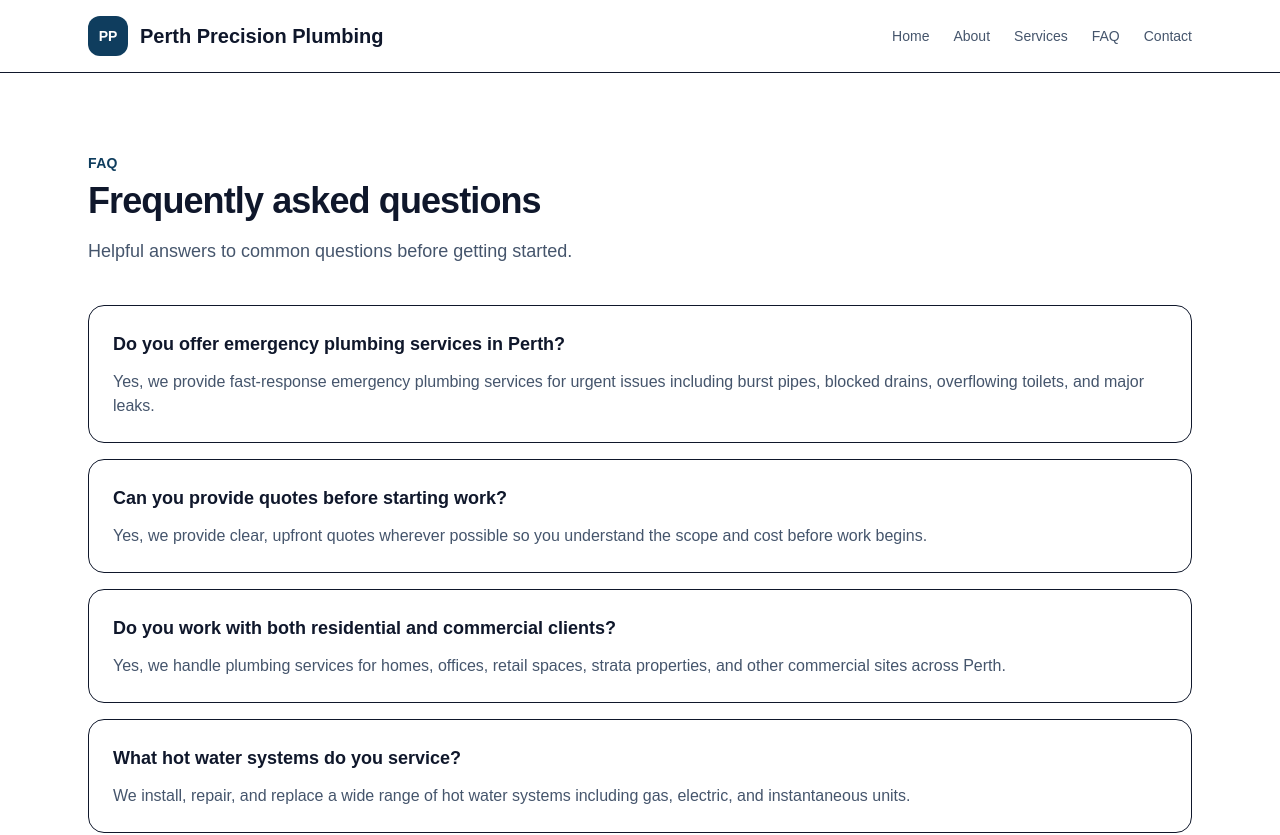
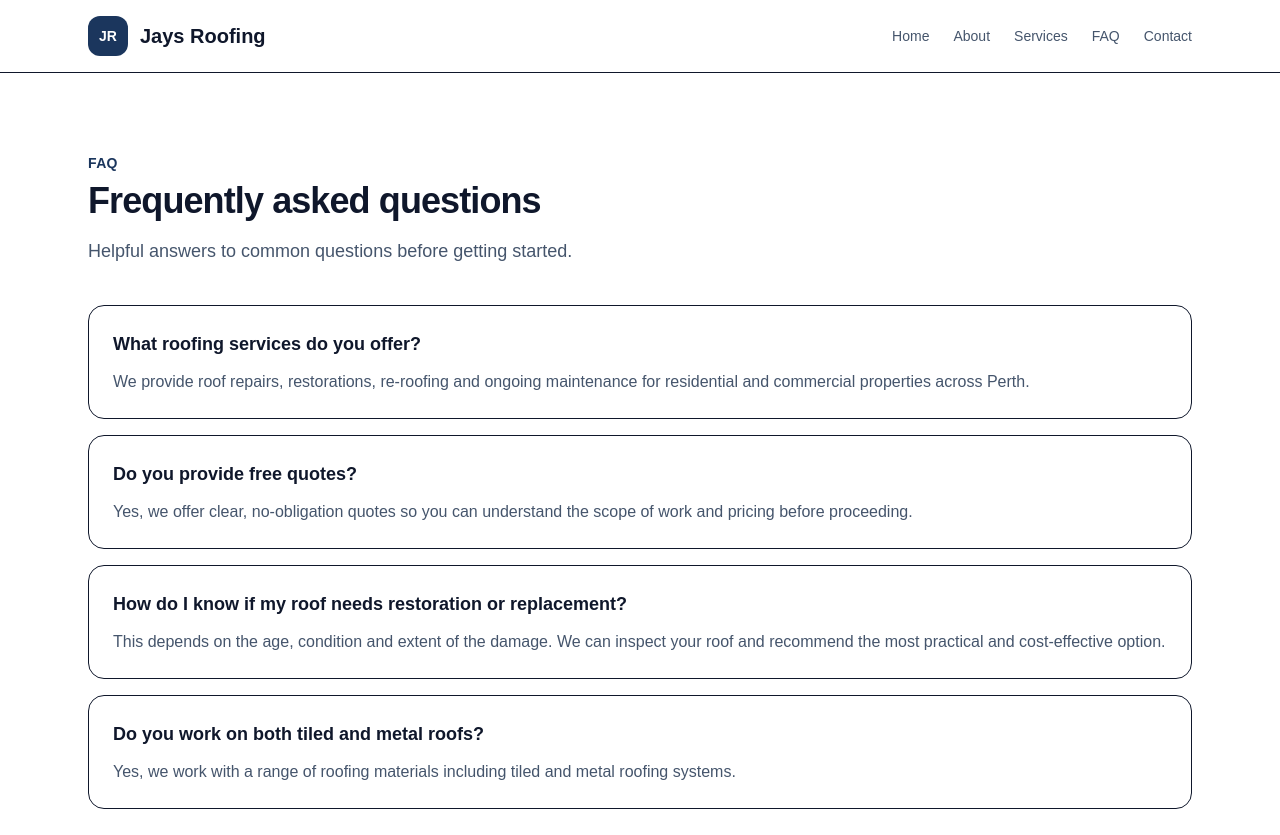
Before and after one commit to AmayaAbdrabu/website-factory-template, a Next.js app: page /faq in a window 1280 px wide. Shown: the top 835 px of the page. Built offline with nearby package versions, Linux system fonts and the light colour scheme.

Commit message:
AI website build: a website site for a roofing company Perth named Jays roofing

```diff
--- a/app/globals.css
+++ b/app/globals.css
@@ -67,14 +67,6 @@ body {
 }
 
 
-:root {
-  --primary-color: #1F3A5F;
-  --secondary-color: #2E5B88;
-  --accent-color: #7CC6D9;
-  --surface-color: #F6F8FB;
-  --muted-color: #7A8796;
-}
-
 html {
   scroll-behavior: smooth;
 }
@@ -101,3 +93,21 @@ body {
   background: white;
   color: #0f172a;
 }
+
+
+:root {
+  --primary-color: #1B365D;
+  --secondary-color: #2F4858;
+  --accent-color: #D97706;
+  --surface-color: #F7F9FC;
+  --muted-color: #6B7280;
+}
+
+html {
+  scroll-behavior: smooth;
+}
+
+body {
+  background: white;
+  color: #0f172a;
+}
--- a/app/layout.tsx
+++ b/app/layout.tsx
@@ -2,8 +2,8 @@ import type { Metadata } from "next"
 import "./globals.css"
 
 export const metadata: Metadata = {
-  title: "Perth Precision Plumbing",
-  description: "Fast response, high-quality workmanship, and clear communication for maintenance, repairs, installations, and emergency plumbing across Perth."
+  title: "Jays Roofing",
+  description: "Jays Roofing delivers professional roof repairs, restorations, re-roofing and maintenance for homes and businesses across Perth. Quality workmanship, clear communication and dependable service from start to finish."
 }
 
 export default function RootLayout({
--- a/app/lib/siteData.ts
+++ b/app/lib/siteData.ts
@@ -1,88 +1,88 @@
 export const siteData = {
-  "businessName": "Perth Precision Plumbing",
-  "location": "Perth, WA",
-  "badge": "Trusted Local Plumbers in Perth",
-  "heroTitle": "Reliable Plumbing Solutions for Homes and Businesses",
-  "heroSubtitle": "Fast response, high-quality workmanship, and clear communication for maintenance, repairs, installations, and emergency plumbing across Perth.",
+  "businessName": "Jays Roofing",
+  "location": "Perth",
+  "badge": "Perth Roofing Specialists",
+  "heroTitle": "Reliable Roofing Services Across Perth",
+  "heroSubtitle": "Jays Roofing delivers professional roof repairs, restorations, re-roofing and maintenance for homes and businesses across Perth. Quality workmanship, clear communication and dependable service from start to finish.",
   "primaryCta": "Request a Quote",
   "secondaryCta": "Call Now",
-  "phone": "(08) 6245 1187",
-  "email": "hello@perthprecisionplumbing.com.au",
+  "phone": "(08) 9400 1234",
+  "email": "info@jaysroofing.com.au",
   "services": [
     {
-      "title": "Emergency Plumbing",
-      "description": "Rapid callouts for burst pipes, major leaks, blocked drains, and urgent plumbing issues that need immediate attention."
+      "title": "Roof Repairs",
+      "description": "Fast, effective repairs for leaks, cracked tiles, damaged sheets, ridge caps and general wear to keep your roof secure and weather-ready."
     },
     {
-      "title": "Blocked Drains",
-      "description": "Effective drain clearing and diagnostics using modern equipment to restore flow and prevent recurring issues."
+      "title": "Roof Restorations",
+      "description": "Bring tired roofs back to life with professional cleaning, repointing, resealing and protective coatings that improve look and performance."
     },
     {
-      "title": "Hot Water Systems",
-      "description": "Installation, repairs, and replacements for electric, gas, and continuous flow hot water systems."
+      "title": "Re-Roofing",
+      "description": "Complete roof replacement solutions for ageing or severely damaged roofs, completed with durable materials and a clean modern finish."
     },
     {
-      "title": "General Plumbing Maintenance",
-      "description": "Tap repairs, toilet repairs, leak detection, pipework maintenance, and ongoing plumbing support for residential and commercial properties."
+      "title": "Roof Maintenance",
+      "description": "Prevent costly issues with routine inspections and maintenance designed to extend roof life and catch problems early."
     }
   ],
   "trustPoints": [
-    "Licensed and insured Perth plumbers",
-    "Fast response for urgent callouts",
-    "Upfront quotes with no hidden surprises",
-    "Residential and commercial plumbing expertise"
+    "Experienced Perth roofing team",
+    "Residential and commercial roofing",
+    "Quality materials and workmanship",
+    "Prompt quotes and dependable service"
   ],
   "testimonials": [
     {
-      "name": "Samantha R.",
-      "text": "Quick to respond, professional from start to finish, and the job was completed to a very high standard. Highly recommend for any plumbing work in Perth."
+      "name": "Sarah M.",
+      "text": "Jays Roofing were professional from the first call to the final clean-up. They repaired our leaking roof quickly and explained everything clearly."
     },
     {
-      "name": "Daniel M.",
-      "text": "We had a blocked drain and they sorted it out fast. Great communication, fair pricing, and left everything clean and tidy."
+      "name": "Daniel R.",
+      "text": "Great service, fair pricing and excellent workmanship. Our roof restoration looks fantastic and the whole process was smooth."
     },
     {
-      "name": "Priya T.",
-      "text": "Excellent service replacing our hot water system. They explained the options clearly and made the whole process easy."
+      "name": "Lisa T.",
+      "text": "Reliable, responsive and easy to deal with. I would happily recommend Jays Roofing to anyone needing roofing work in Perth."
     }
   ],
   "faqs": [
     {
-      "question": "Do you offer emergency plumbing services in Perth?",
-      "answer": "Yes, we provide fast-response emergency plumbing services for urgent issues including burst pipes, blocked drains, overflowing toilets, and major leaks."
+      "question": "What roofing services do you offer?",
+      "answer": "We provide roof repairs, restorations, re-roofing and ongoing maintenance for residential and commercial properties across Perth."
     },
     {
-      "question": "Can you provide quotes before starting work?",
-      "answer": "Yes, we provide clear, upfront quotes wherever possible so you understand the scope and cost before work begins."
+      "question": "Do you provide free quotes?",
+      "answer": "Yes, we offer clear, no-obligation quotes so you can understand the scope of work and pricing before proceeding."
     },
     {
-      "question": "Do you work with both residential and commercial clients?",
-      "answer": "Yes, we handle plumbing services for homes, offices, retail spaces, strata properties, and other commercial sites across Perth."
+      "question": "How do I know if my roof needs restoration or replacement?",
+      "answer": "This depends on the age, condition and extent of the damage. We can inspect your roof and recommend the most practical and cost-effective option."
     },
     {
-      "question": "What hot water systems do you service?",
-      "answer": "We install, repair, and replace a wide range of hot water systems including gas, electric, and instantaneous units."
+      "question": "Do you work on both tiled and metal roofs?",
+      "answer": "Yes, we work with a range of roofing materials including tiled and metal roofing systems."
     }
   ],
   "aboutParagraphs": [
-    "Perth Precision Plumbing delivers dependable plumbing services with a focus on quality workmanship, prompt response times, and honest advice. We work with homeowners, businesses, and property managers across Perth.",
-    "Our approach is simple: arrive on time, communicate clearly, diagnose the issue properly, and complete the work to a high professional standard. Whether it is a small repair or a larger installation, we aim to make the process smooth and stress-free.",
-    "With experience across emergency plumbing, blocked drains, hot water systems, and general maintenance, we are committed to building long-term trust through reliable service and consistent results."
+    "Jays Roofing is a Perth roofing company focused on dependable service, honest advice and high-quality workmanship. We help homeowners and businesses protect their properties with roofing solutions built to last.",
+    "From small repairs to complete re-roofing projects, our team approaches every job with care, professionalism and attention to detail. We understand the demands of Perth conditions and deliver roofing work that is practical, durable and finished to a high standard.",
+    "Our goal is simple: make the process straightforward, communicate clearly and provide results our clients can trust. Whether you need urgent repairs or long-term roof improvement, Jays Roofing is ready to help."
   ],
-  "ctaHeadline": "Need a trusted plumber in Perth?",
-  "ctaText": "Get in touch today for fast advice, prompt service, and a clear quote from a professional local plumbing team.",
+  "ctaHeadline": "Need a Trusted Roofer in Perth?",
+  "ctaText": "Get in touch with Jays Roofing for professional advice, prompt service and a clear quote for your roofing project.",
   "colors": {
-    "primary": "#0F3D5E",
-    "secondary": "#1F6B8F",
-    "accent": "#D98C2B",
-    "surface": "#F7F9FB",
-    "muted": "#6B7A89"
+    "primary": "#1B365D",
+    "secondary": "#2F4858",
+    "accent": "#D97706",
+    "surface": "#F7F9FC",
+    "muted": "#6B7280"
   },
   "images": {
-    "hero": "https://images.unsplash.com/photo-1585704032915-c3400ca199e7?auto=format&fit=crop&w=1600&q=80",
-    "about": "https://images.unsplash.com/photo-1621905252507-b35492cc74b4?auto=format&fit=crop&w=1200&q=80",
-    "services": "https://images.unsplash.com/photo-1600566753190-17f0baa2a6c3?auto=format&fit=crop&w=1200&q=80",
-    "contact": "https://images.unsplash.com/photo-1556155092-490a1ba16284?auto=format&fit=crop&w=1200&q=80"
+    "hero": "https://images.unsplash.com/photo-1504307651254-35680f356dfd?auto=format&fit=crop&w=1600&q=80",
+    "about": "https://images.unsplash.com/photo-1590439471364-192aa70c0b53?auto=format&fit=crop&w=1200&q=80",
+    "services": "https://images.unsplash.com/photo-1600566752227-8f0b02c0bde6?auto=format&fit=crop&w=1200&q=80",
+    "contact": "https://images.unsplash.com/photo-1503387762-592deb58ef4e?auto=format&fit=crop&w=1200&q=80"
   },
-  "logoText": "PP"
+  "logoText": "JR"
 }
```
Also changed, not shown: app/about/page.tsx (line endings or trailing spaces), app/components/ContactForm.tsx (line endings or trailing spaces), app/components/HeroSection.tsx (line endings or trailing spaces), app/components/SiteFooter.tsx (line endings or trailing spaces), app/components/SiteHeader.tsx (line endings or trailing spaces), app/contact/page.tsx (line endings or trailing spaces), app/faq/page.tsx (line endings or trailing spaces), app/page.tsx (line endings or trailing spaces), app/services/page.tsx (line endings or trailing spaces).
